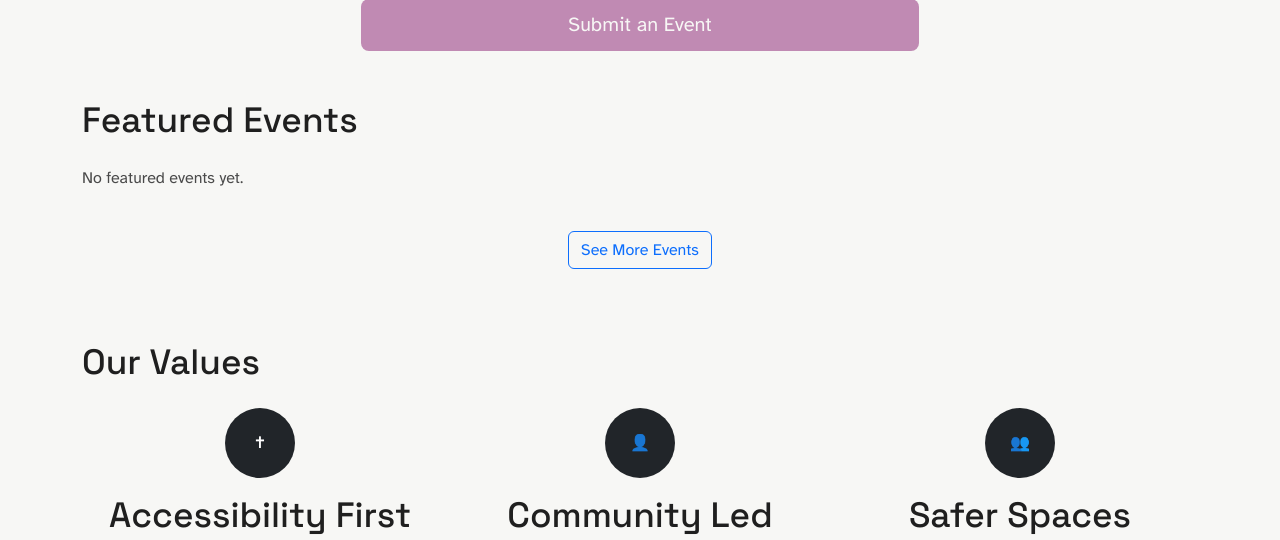
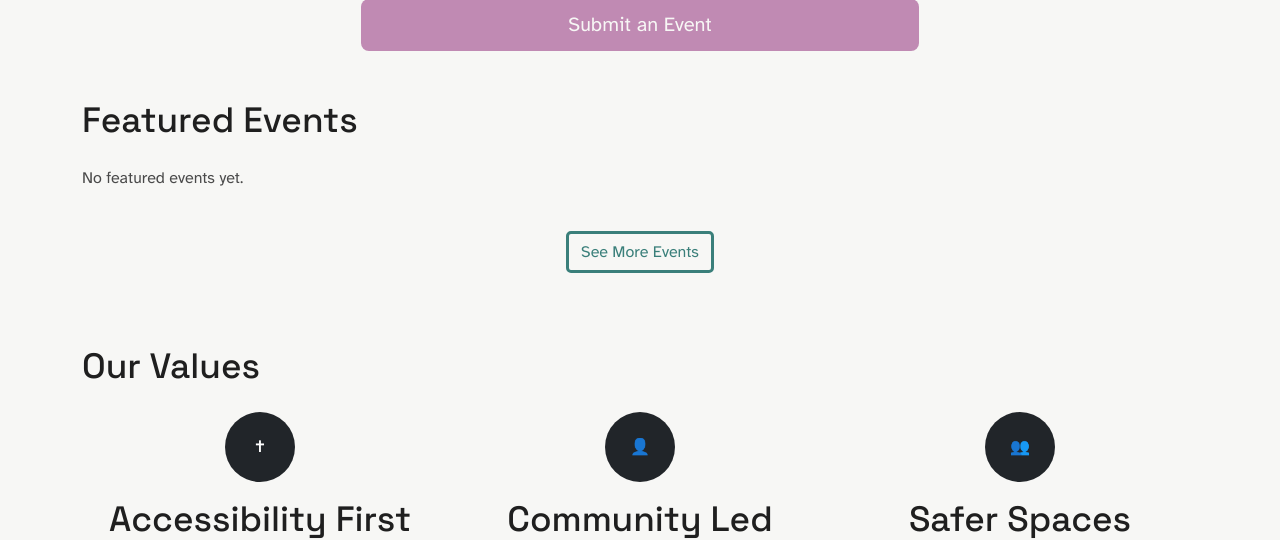
Before and after one commit to hannahashe/opencircle, a Django app: page / in a window 1280 px wide. Shown: the part 373-913 px from the top of the page. Run offline with Django 5.2, Linux system fonts and the light colour scheme; data that the repository does not hold is empty; some libraries are stand-ins or nearby versions.

Commit message:
Update button styles for event links to maintain consistency across the homepage

```diff
--- a/circleevents/templates/circleevents/home.html
+++ b/circleevents/templates/circleevents/home.html
@@ -52,7 +52,7 @@
                                 {{ event.description|truncatewords:20 }}
                             </p>
 
-                            <a href="{% url 'event_detail' event.slug %}" class="btn btn-sm btn-primary mt-auto">
+                            <a href="{% url 'event_detail' event.slug %}" class="btn btn-sm custom-btn-outline mt-auto">
                                 View Event
                             </a>
                         </div>
@@ -64,7 +64,7 @@
         </div>
 
         <div class="text-center mt-4">
-            <a href="{% url 'event_list' %}" class="btn btn-outline-primary">
+            <a href="{% url 'event_list' %}" class="btn custom-btn-outline">
                 See More Events
             </a>
         </div>
```
